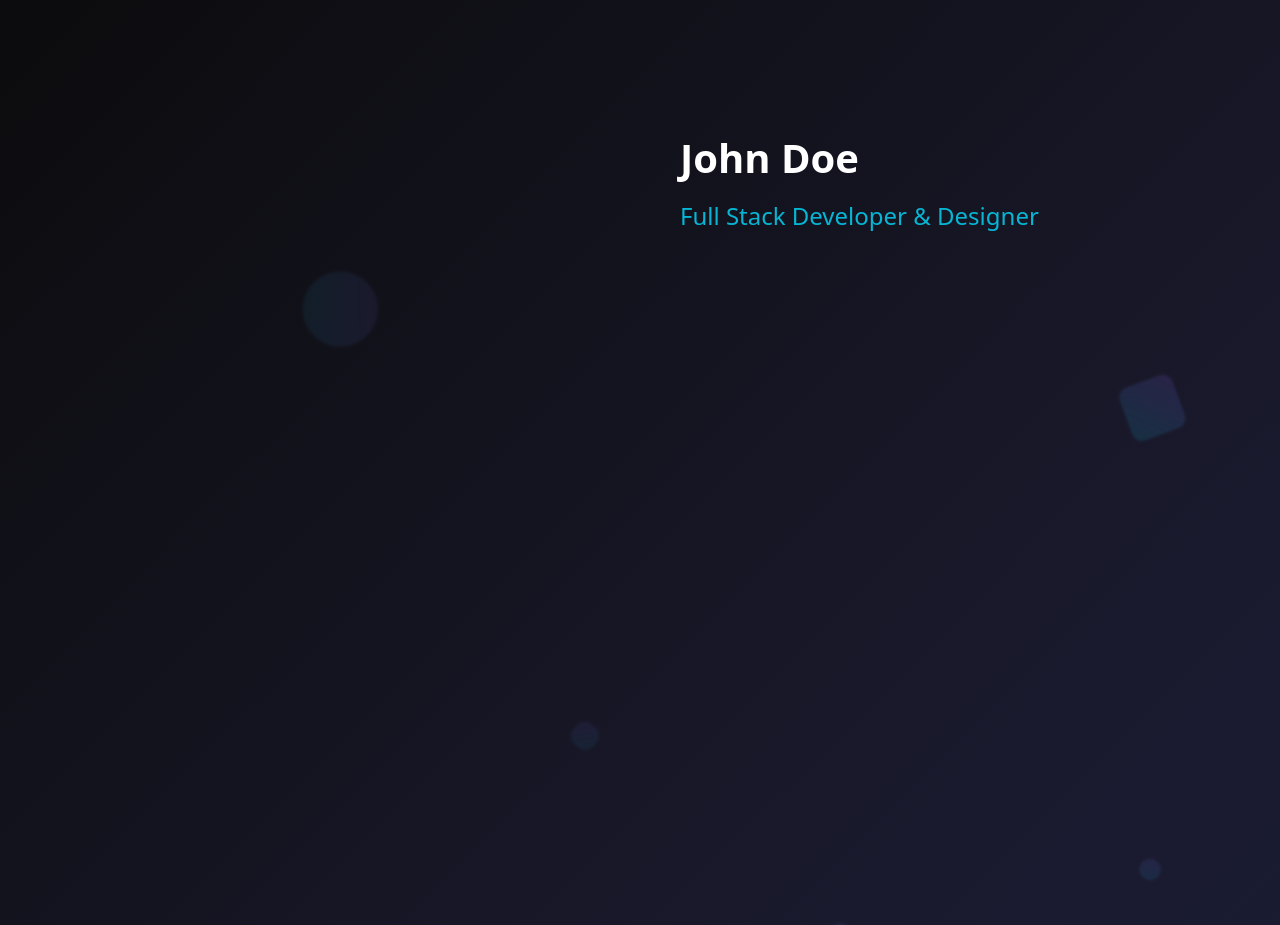
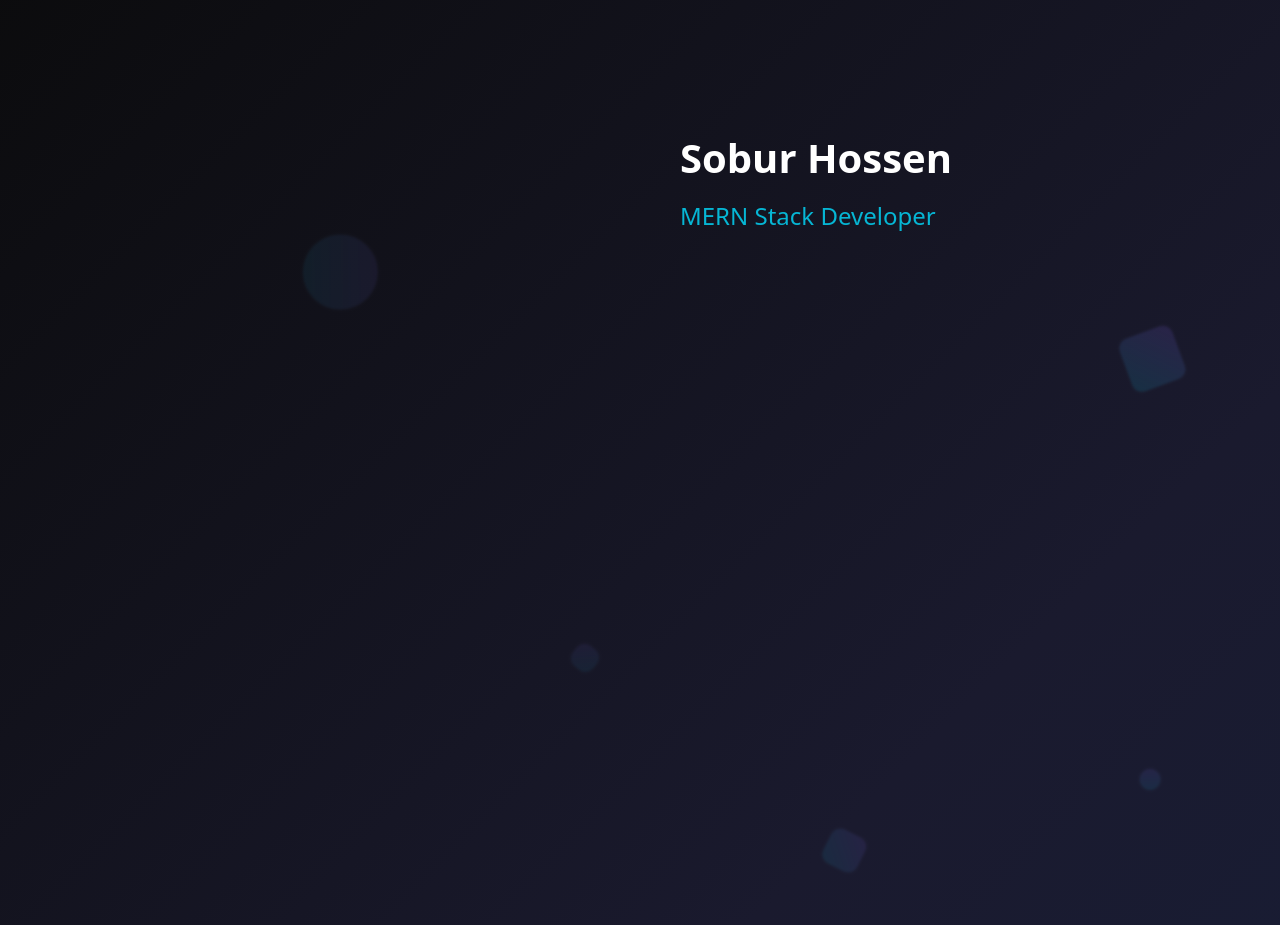
Before and after one commit to shsobur/portfolio-2.0, a React (Vite) app: page / in a window 1280 px wide. Shown: the part 980-1905 px from the top of the page. Built offline with nearby package versions, Linux system fonts and the light colour scheme.

Commit message:
About section updated v-2.0.2

```diff
--- a/src/Pages/About/About.jsx
+++ b/src/Pages/About/About.jsx
@@ -18,47 +18,40 @@ const About = () => {
   // About data
   const aboutData = {
     title: "About Me",
-    name: "John Doe",
-    role: "Full Stack Developer & Designer",
+    name: "Sobur Hossen",
+    role: "MERN Stack Developer",
     description: [
-      "I'm a passionate full-stack developer with over 5 years of experience creating digital experiences that matter. I specialize in modern web technologies and love turning complex problems into simple, beautiful solutions.",
-      "When I'm not coding, you'll find me exploring new technologies, contributing to open-source projects, or mentoring aspiring developers. I believe in writing clean, efficient code and creating user experiences that delight.",
-      "My journey in tech started with curiosity and has evolved into a career driven by continuous learning and innovation. I'm always excited to take on new challenges and collaborate with teams to build something amazing.",
+      "I’m a passionate front-end developer with solid skills in HTML5, CSS3, JavaScript, and React.js. I specialize in building responsive and user-friendly interfaces that provide seamless user experiences.",
+      "In addition to my front-end expertise, I have foundational knowledge of Express.js, Node.js, and MongoDB, and I’m actively expanding my backend development skills to become a well-rounded MERN Stack developer.",
+      "I am highly motivated to learn, embrace new challenges, and collaborate effectively to develop clean, functional, and modern web applications.",
     ],
     stats: [
-      { number: "50+", label: "Projects Completed" },
-      { number: "5+", label: "Years Experience" },
-      { number: "20+", label: "Happy Clients" },
+      { number: "25+", label: "Projects Completed" },
+      { number: "1+", label: "Years Experience" },
+      { number: "5+", label: "Happy Clients" },
       { number: "15+", label: "Technologies" },
     ],
     timeline: [
       {
-        year: "2024",
-        title: "Senior Full Stack Developer",
-        company: "Tech Solutions Inc.",
+        year: "🧭 Jan 2024",
+        title: "Started My Journey",
+        company: "Self-taught Developer",
         description:
-          "Leading development of enterprise applications using React, Node.js, and cloud technologies.",
+          "Began learning web development with a focus on HTML, CSS, and JavaScript. Practiced regularly and built small UI components to improve problem-solving and layout understanding.",
       },
       {
-        year: "2022",
-        title: "Full Stack Developer",
-        company: "Digital Agency Co.",
+        year: "🧱 Jun 2024",
+        title: "Freelance & Personal Projects",
+        company: "Freelance & Personal Projects",
         description:
-          "Developed responsive web applications and collaborated with design teams to create seamless user experiences.",
+          "Built MERN stack projects like Inspot, Reside Nest, and WordCraft Worked with React, Tailwind CSS, Firebase, Node.js, and MongoDB.",
       },
       {
-        year: "2020",
-        title: "Frontend Developer",
-        company: "Startup Ventures",
+        year: "🚀 2025",
+        title: "Frontend Developer (MERN)",
+        company: "Open to Work",
         description:
-          "Built modern, responsive interfaces using React and modern CSS frameworks.",
-      },
-      {
-        year: "2019",
-        title: "Started My Journey",
-        company: "Self-taught",
-        description:
-          "Began learning web development and fell in love with creating digital experiences.",
+          "Focused on writing clean, reusable React components and improving UI/UX.   Exploring tools like GSAP and Three.js to create interactive, animated sections. Refactored code to separate styles, improve structure, and deliver a polished, professional portfolio.",
       },
     ],
   };
```
